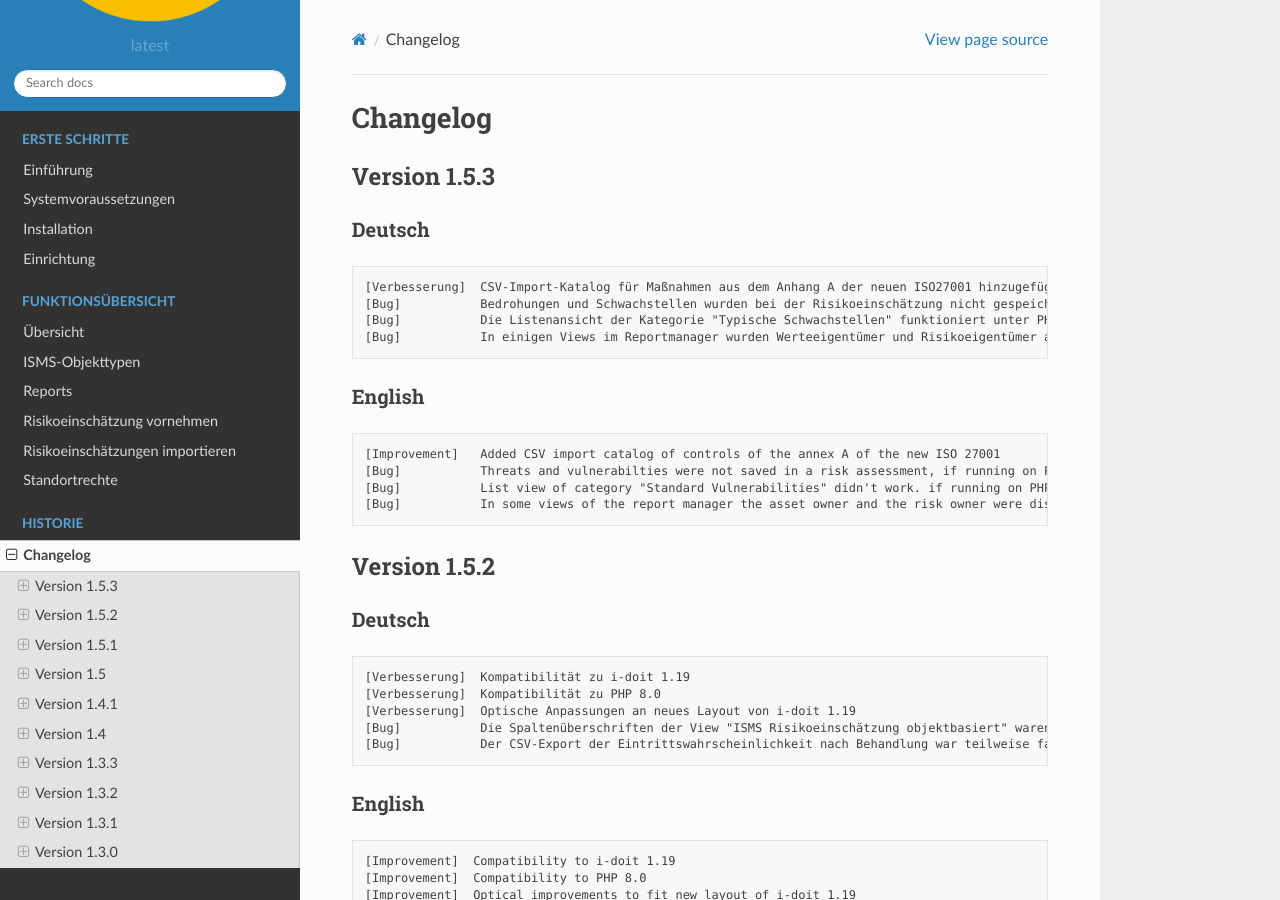
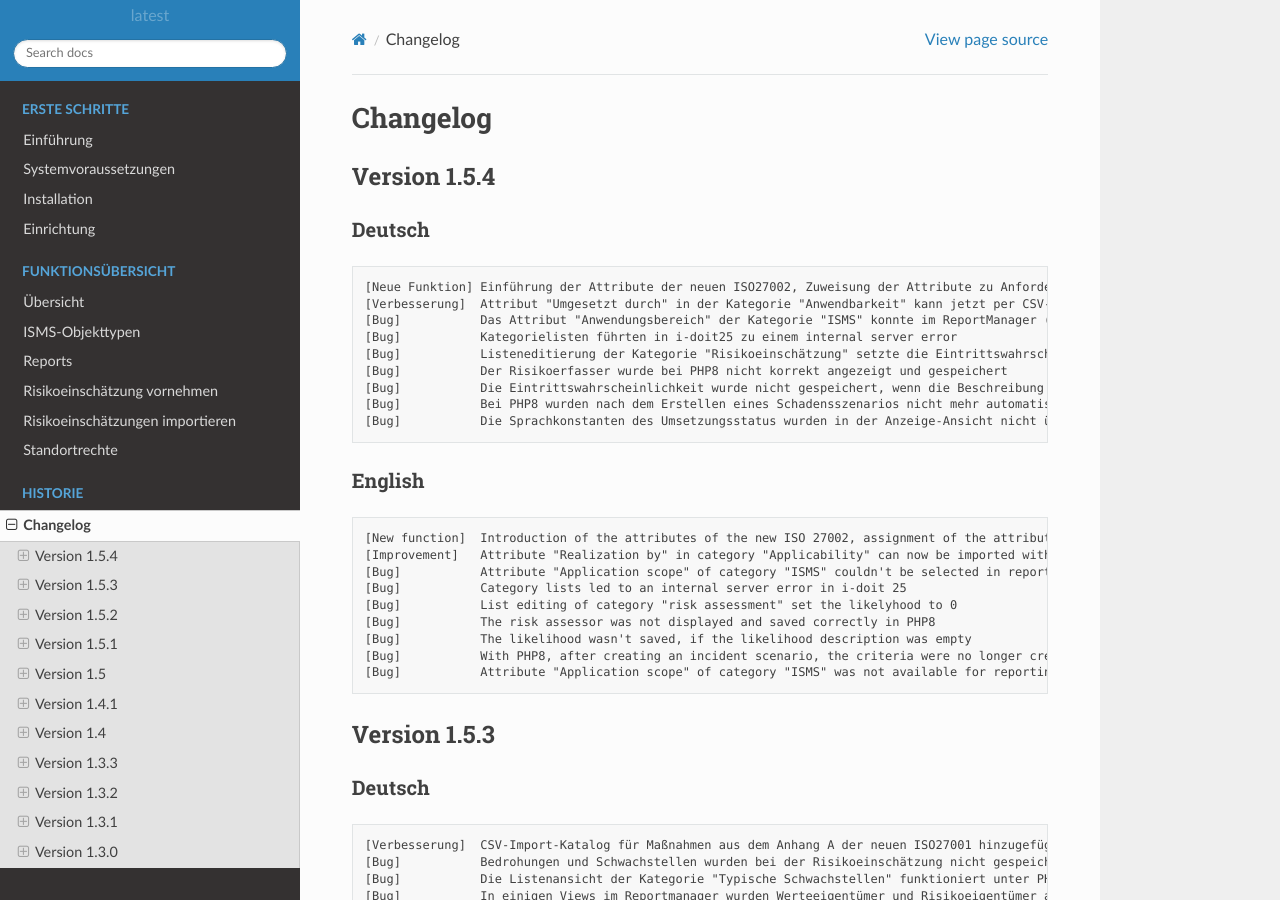
Before and after one commit to becon-de/isms.addon.docs, a Sphinx documentation site: the page built from doc/changelog.rst, in a window 1280 px wide and 900 px high. Built offline with Sphinx 7.4.7 and the Read the Docs theme 2.0.0, drawn with Linux system fonts in a browser that asks for light colours.

Commit message:
Update changelog for version 1.5.4

```diff
--- a/doc/changelog.rst
+++ b/doc/changelog.rst
@@ -1,6 +1,42 @@
 #########
 Changelog
 #########
+
+
+
+*************
+Version 1.5.4
+*************
+
+Deutsch
+=======
+::
+
+[Neue Funktion] Einführung der Attribute der neuen ISO27002, Zuweisung der Attribute zu Anforderungen/Maßnahmen
+[Verbesserung]  Attribut "Umgesetzt durch" in der Kategorie "Anwendbarkeit" kann jetzt per CSV-Import befüllt werden
+[Bug]           Das Attribut "Anwendungsbereich" der Kategorie "ISMS" konnte im ReportManager (und damit auch im Dokumente-Add-on) nicht ausgegeben werden
+[Bug]           Kategorielisten führten in i-doit25 zu einem internal server error
+[Bug]           Listeneditierung der Kategorie "Risikoeinschätzung" setzte die Eintrittswahrscheinlichkeit auf 0
+[Bug]           Der Risikoerfasser wurde bei PHP8 nicht korrekt angezeigt und gespeichert
+[Bug]           Die Eintrittswahrscheinlichkeit wurde nicht gespeichert, wenn die Beschreibung der Eintrittswahrscheinlichkeit leer war
+[Bug]           Bei PHP8 wurden nach dem Erstellen eines Schadensszenarios nicht mehr automatisch die einzelnen Bewertungskriterien angelegt
+[Bug]           Die Sprachkonstanten des Umsetzungsstatus wurden in der Anzeige-Ansicht nicht übersetzt
+
+
+
+English
+=======
+::
+
+[New function]  Introduction of the attributes of the new ISO 27002, assignment of the attribute to controls/requirements
+[Improvement]   Attribute "Realization by" in category "Applicability" can now be imported with CSV import
+[Bug]           Attribute "Application scope" of category "ISMS" couldn't be selected in report manager (and therefore also not in documents add-on)
+[Bug]           Category lists led to an internal server error in i-doit 25
+[Bug]           List editing of category "risk assessment" set the likelyhood to 0
+[Bug]           The risk assessor was not displayed and saved correctly in PHP8
+[Bug]           The likelihood wasn't saved, if the likelihood description was empty
+[Bug]           With PHP8, after creating an incident scenario, the criteria were no longer created automatically
+[Bug]           Attribute "Application scope" of category "ISMS" was not available for reporting
 
 
 
```
